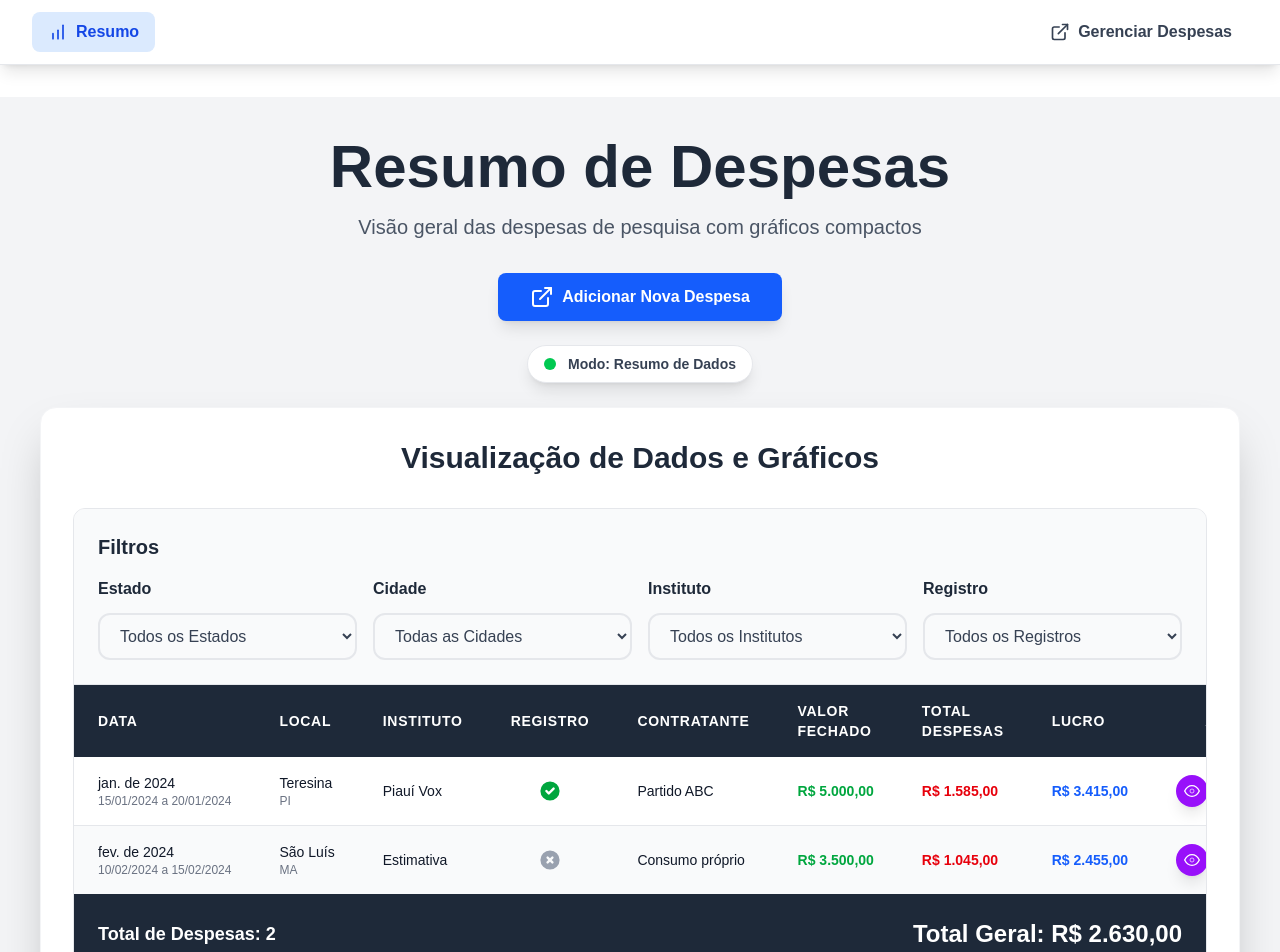
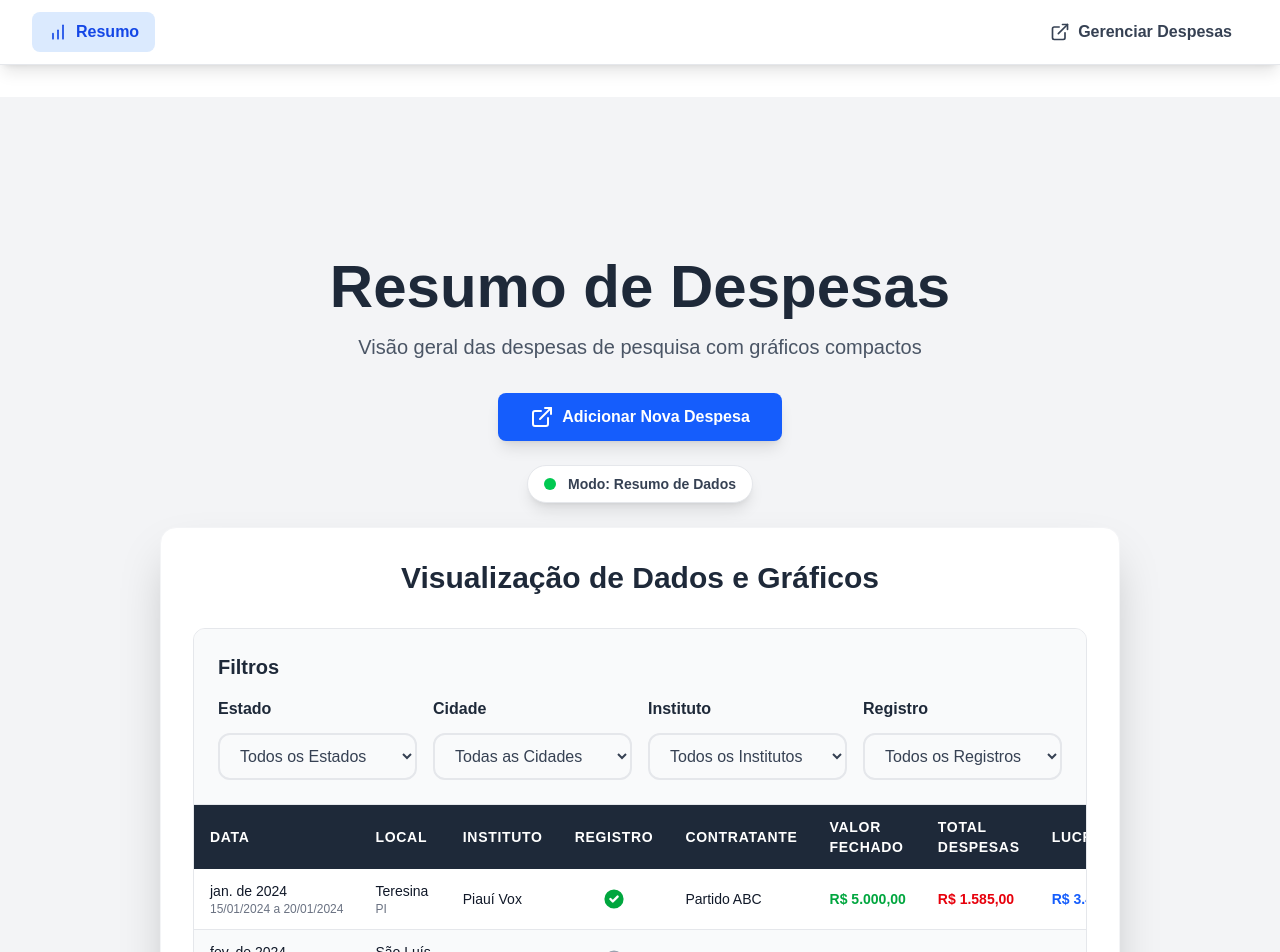
Before and after one commit to robsongdev/Projeto-ISA, a Next.js app: page / in a window 1280 px wide. Shown: the top 952 px of the page. Built offline with nearby package versions, Linux system fonts and the light colour scheme.

Commit message:
fix tela de listagem

```diff
--- a/src/app/page.tsx
+++ b/src/app/page.tsx
@@ -24,8 +24,6 @@ export default function Home() {
   };
 
   const handleVisualizarDespesa = (despesa: Despesa) => {
-    console.log('Página principal - Visualizando despesa:', despesa);
-    console.log('Página principal - ID da despesa:', despesa.id);
     // Redirecionar para a página de visualização detalhada
     window.location.href = `/despesas/${despesa.id}`;
   };
@@ -40,10 +38,10 @@ export default function Home() {
   // const pieChartData = despesas.length > 0 ? gerarDadosGraficoPizza(despesas[0]) : [];
 
   return (
-    <div className="min-h-screen bg-gray-100 p-4 sm:p-6 md:p-8 lg:p-10">
+    <div className="min-h-screen bg-gray-100 p-2 sm:p-4 md:p-5 lg:p-40">
       {isLoading && <Carregando telaCheia />}
 
-      <div className="max-w-7xl mx-auto">
+      <div className="max-w-full mx-auto">
         {/* Header */}
         <div className="text-center mb-8">
           <h1 className="text-6xl font-bold text-gray-800 mb-4">
@@ -80,7 +78,7 @@ export default function Home() {
         </div>
 
                 {/* Conteúdo Principal */}
-        <div className="bg-white rounded-2xl shadow-2xl p-8 border border-gray-100">
+        <div className="bg-white rounded-2xl shadow-2xl p-4 sm:p-6 lg:p-8 border border-gray-100">
           <h2 className="text-3xl font-bold text-gray-800 mb-8 text-center">
             Visualização de Dados e Gráficos
           </h2>
@@ -98,7 +96,7 @@ export default function Home() {
           </div>
 
           {/* Gráficos */}
-          <div className="border-t border-gray-200 pt-8">
+          {/* <div className="border-t border-gray-200 pt-8">
             <h3 className="text-2xl font-bold text-gray-800 mb-6 text-center">
               Gráficos Resumidos por Pesquisa
             </h3>
@@ -113,7 +111,7 @@ export default function Home() {
                 filtros={filtros}
               />
             )}
-          </div>
+          </div> */}
         </div>
       </div>
     </div>
--- a/src/components/ListaDespesas.tsx
+++ b/src/components/ListaDespesas.tsx
@@ -172,18 +172,18 @@ export default function ListaDespesas({ despesas, onEdit, onDelete, onView, filt
 
         {/* Tabela */}
         <div className="overflow-x-auto">
-          <table className="w-full">
+          <table className="w-full min-w-[1000px]">
             <thead className="bg-gray-800 text-white sticky top-0 z-10">
               <tr>
-                <th className="px-6 py-4 text-left text-sm font-bold uppercase tracking-wider">Data</th>
-                <th className="px-6 py-4 text-left text-sm font-bold uppercase tracking-wider">Local</th>
-                <th className="px-6 py-4 text-left text-sm font-bold uppercase tracking-wider">Instituto</th>
-                <th className="px-6 py-4 text-center text-sm font-bold uppercase tracking-wider">Registro</th>
-                <th className="px-6 py-4 text-left text-sm font-bold uppercase tracking-wider">Contratante</th>
-                <th className="px-6 py-4 text-left text-sm font-bold uppercase tracking-wider">Valor Fechado</th>
-                <th className="px-6 py-4 text-left text-sm font-bold uppercase tracking-wider">Total Despesas</th>
-                <th className="px-6 py-4 text-left text-sm font-bold uppercase tracking-wider">Lucro</th>
-                <th className="px-6 py-4 text-center text-sm font-bold uppercase tracking-wider">Ações</th>
+                                 <th className="px-4 py-3 text-left text-sm font-bold uppercase tracking-wider">Data</th>
+                 <th className="px-4 py-3 text-left text-sm font-bold uppercase tracking-wider">Local</th>
+                 <th className="px-4 py-3 text-left text-sm font-bold uppercase tracking-wider">Instituto</th>
+                 <th className="px-4 py-3 text-center text-sm font-bold uppercase tracking-wider">Registro</th>
+                 <th className="px-4 py-3 text-left text-sm font-bold uppercase tracking-wider">Contratante</th>
+                 <th className="px-4 py-3 text-left text-sm font-bold uppercase tracking-wider">Valor Fechado</th>
+                 <th className="px-4 py-3 text-left text-sm font-bold uppercase tracking-wider">Total Despesas</th>
+                 <th className="px-4 py-3 text-left text-sm font-bold uppercase tracking-wider">Lucro</th>
+                 <th className="px-4 py-3 text-center text-sm font-bold uppercase tracking-wider">Ações</th>
               </tr>
             </thead>
             <tbody className="divide-y divide-gray-200">
@@ -194,7 +194,7 @@ export default function ListaDespesas({ despesas, onEdit, onDelete, onView, filt
                     index % 2 === 0 ? 'bg-white' : 'bg-gray-50'
                   }`}
                 >
-                  <td className="px-6 py-4 whitespace-nowrap text-sm text-gray-900">
+                                     <td className="px-4 py-3 whitespace-nowrap text-sm text-gray-900">
                      <div className="font-medium">
                        {(() => {
                          const dataInicio = new Date(despesa.dataInicio);
@@ -216,14 +216,14 @@ export default function ListaDespesas({ despesas, onEdit, onDelete, onView, filt
                        {new Date(despesa.dataInicio).toLocaleDateString('pt-BR')} a {new Date(despesa.dataTermino).toLocaleDateString('pt-BR')}
                      </div>
                    </td>
-                  <td className="px-6 py-4 whitespace-nowrap text-sm text-gray-900">
+                   <td className="px-4 py-3 whitespace-nowrap text-sm text-gray-900">
                      <div className="font-medium">{despesa.cidade}</div>
                      <div className="text-gray-500 text-xs">{despesa.estado}</div>
                    </td>
-                  <td className="px-6 py-4 whitespace-nowrap text-sm text-gray-900">
+                   <td className="px-4 py-3 whitespace-nowrap text-sm text-gray-900">
                      {despesa.institutoPesquisa}
                    </td>
-                  <td className="px-6 py-4 whitespace-nowrap text-center">
+                   <td className="px-4 py-3 whitespace-nowrap text-center">
                     {despesa.estaRegistrado === 'sim' ? (
                       <div className="flex justify-center">
                         <svg className="w-6 h-6 text-green-600" fill="currentColor" viewBox="0 0 20 20">
@@ -238,24 +238,24 @@ export default function ListaDespesas({ despesas, onEdit, onDelete, onView, filt
                       </div>
                     )}
                   </td>
-                  <td className="px-6 py-4 whitespace-nowrap text-sm text-gray-900">
+                                     <td className="px-4 py-3 whitespace-nowrap text-sm text-gray-900">
                      {despesa.temContratante === 'sim' && despesa.nomeContratante ? despesa.nomeContratante : 'Consumo próprio'}
                    </td>
-                  <td className="px-6 py-4 whitespace-nowrap text-sm font-semibold text-green-600">
+                   <td className="px-4 py-3 whitespace-nowrap text-sm font-semibold text-green-600">
                      {formatarMoeda(despesa.valorFechado)}
                    </td>
-                  <td className="px-6 py-4 whitespace-nowrap text-sm font-semibold text-red-600">
+                   <td className="px-4 py-3 whitespace-nowrap text-sm font-semibold text-red-600">
                      {formatarMoeda(despesa.totalDespesas)}
                    </td>
-                  <td className="px-6 py-4 whitespace-nowrap text-sm font-semibold text-blue-600">
+                   <td className="px-4 py-3 whitespace-nowrap text-sm font-semibold text-blue-600">
                      {formatarMoeda(despesa.lucro)}
                    </td>
-                  <td className="px-6 py-4 whitespace-nowrap text-center">
+                   <td className="px-4 py-3 whitespace-nowrap text-center">
                     <div className="flex justify-center space-x-2">
                                              {onView && (
                          <button
                            onClick={() => onView(despesa)}
-                          className="p-2 bg-purple-600 text-white rounded-full shadow-lg hover:bg-purple-700 transition-all duration-300 transform hover:scale-110"
+                           className="p-2 bg-blue-600 text-white rounded-full shadow-lg hover:bg-blue-700 transition-all duration-300 transform hover:scale-110 cursor-pointer"
                            title="Visualizar Detalhes"
                          >
                            <svg className="w-4 h-4" fill="none" stroke="currentColor" viewBox="0 0 24 24">
@@ -266,7 +266,7 @@ export default function ListaDespesas({ despesas, onEdit, onDelete, onView, filt
                        )}
                        <button
                          onClick={() => onEdit(despesa)}
-                        className="p-2 bg-blue-600 text-white rounded-full shadow-lg hover:bg-blue-700 transition-all duration-300 transform hover:scale-110"
+                         className="p-2 bg-blue-600 text-white rounded-full shadow-lg hover:bg-blue-700 transition-all duration-300 transform hover:scale-110 cursor-pointer"
                          title="Editar"
                        >
                          <svg className="w-4 h-4" fill="none" stroke="currentColor" viewBox="0 0 24 24">
@@ -275,7 +275,7 @@ export default function ListaDespesas({ despesas, onEdit, onDelete, onView, filt
                        </button>
                        <button
                          onClick={() => onDelete(despesa.id!)}
-                        className="p-2 bg-red-600 text-white rounded-full shadow-lg hover:bg-red-700 transition-all duration-300 transform hover:scale-110"
+                         className="p-2 bg-red-600 text-white rounded-full shadow-lg hover:bg-red-700 transition-all duration-300 transform hover:scale-110 cursor-pointer"
                          title="Excluir"
                        >
                          <svg className="w-4 h-4" fill="none" stroke="currentColor" viewBox="0 0 24 24">
```
Lines whose indentation alone changed are shown as unchanged.
